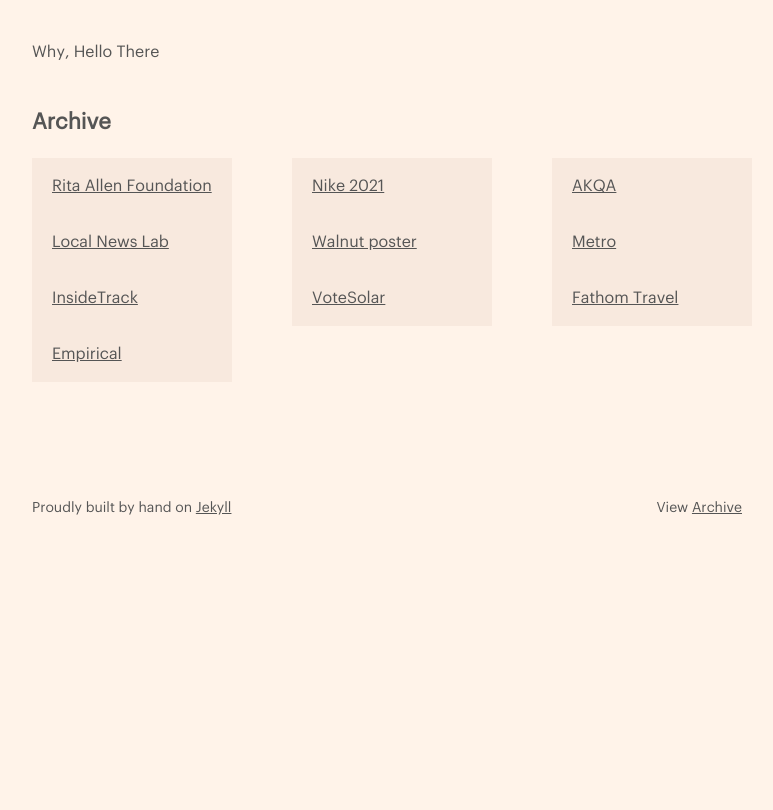
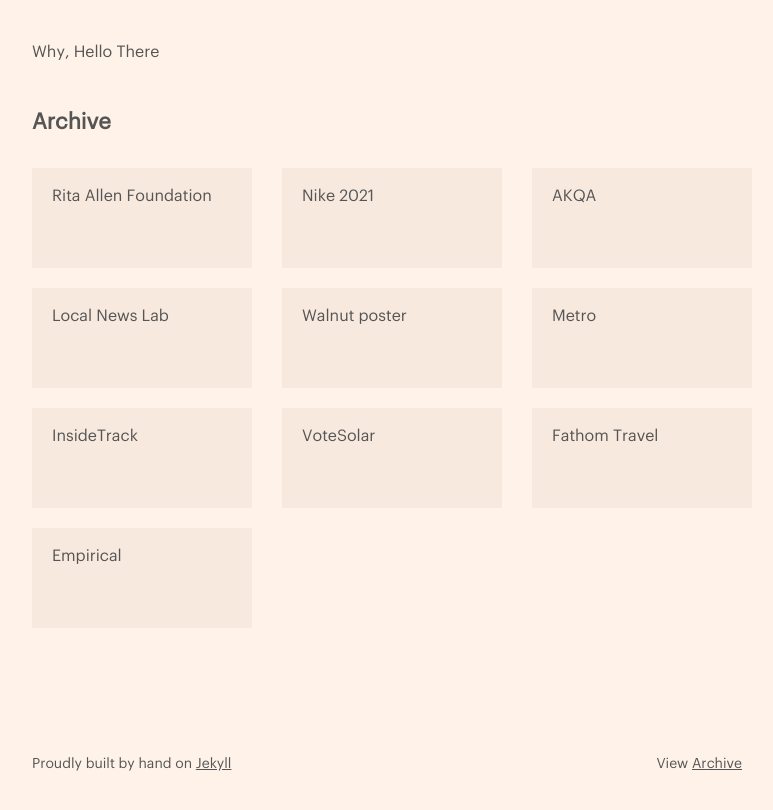
Before and after one commit to jonaschafer/jonaschafer.github.io, a Jekyll site: the page built from archive.html, in a window 1280 px wide. Shown: the top 810 px of the page, without its empty margins (248-1021 px from the left). Built offline with Jekyll 4.4.1, drawn with Linux system fonts in a browser that asks for light colours.

Commit message:
fixed flexbox archive page, width 100 is good

```diff
--- a/archive.html
+++ b/archive.html
@@ -7,43 +7,43 @@
 
 <div class="grid-parent">
   <div class="grid-child">
-    <p><a href="/archive/rita">Rita Allen Foundation</p></a>
+    <p><a class="no-underline" href="/archive/rita">Rita Allen Foundation</p></a>
   </div>
 
   <div class="grid-child">
-    <p><a href="/archive/2021">Nike 2021</p></a>
+    <p><a class="no-underline" href="/archive/2021">Nike 2021</p></a>
   </div>
 
   <div class="grid-child">
-    <p><a href="/archive/akqa">AKQA</p></a>
+    <p><a class="no-underline" href="/archive/akqa">AKQA</p></a>
   </div>
 
   <div class="grid-child">
-    <p><a href="/archive/lnl">Local News Lab</p></a>
+    <p><a class="no-underline" href="/archive/lnl">Local News Lab</p></a>
   </div>
 
   <div class="grid-child">
-    <p><a href="/archive/poster">Walnut poster</p></a>
+    <p><a class="no-underline" href="/archive/poster">Walnut poster</p></a>
   </div>
 
   <div class="grid-child">
-    <p><a href="/archive/metro">Metro</p></a>
+    <p><a class="no-underline" href="/archive/metro">Metro</p></a>
   </div>
 
   <div class="grid-child">
-    <p><a href="/archive/insidetrack">InsideTrack</p></a>
+    <p><a class="no-underline" href="/archive/insidetrack">InsideTrack</p></a>
   </div>
 
   <div class="grid-child">
-    <p><a href="/archive/votesolar">VoteSolar</p></a>
+    <p><a class="no-underline" href="/archive/votesolar">VoteSolar</p></a>
   </div>
 
   <div class="grid-child">
-    <p><a href="/archive/fathom">Fathom Travel</p></a>
+    <p><a class="no-underline" href="/archive/fathom">Fathom Travel</p></a>
   </div>
 
   <div class="grid-child">
-    <p><a href="/archive/empirical">Empirical</p></a>
+    <p><a class="no-underline" href="/archive/empirical">Empirical</p></a>
   </div>
 
 </div>
--- a/assets/stylesheets/fun/flexbox.scss
+++ b/assets/stylesheets/fun/flexbox.scss
@@ -10,9 +10,16 @@
 
 .grid-child {
   background-color: $peach-dark;
-  width: 200px;
+  width: 220px;
+  height: 100px;
   padding: 0 20px 0 20px;
+  margin: 10px 0 10px 0;
 }
+
+.grid-child:hover {
+  background-color: white;
+}
+
 
 .grid-headline {
   color: $grey;
@@ -33,15 +40,22 @@
  font-size: 13px;
 }
 
-/* Between 601 - 900px */
-@media only screen and (max-width: 800px) and (min-width: 600px) {
- .grid-parent {
-   background-color: red;
- }
+/* Between 715 - 900px */
+@media only screen and (max-width: 800px) and (min-width: 675px) {
 
- .grid-child {
-  background-color: green;
+.grid-child {
   margin: 20px 0 20px 0;
+  width: 100%;
  }
 
 }
+
+/* Between 350 - 675px */
+@media only screen and (max-width: 675px) and (min-width: 350px) {
+
+.grid-child {
+  margin: 10px 0 10px 0;
+  width: 100%;
+ }
+
+}
```
